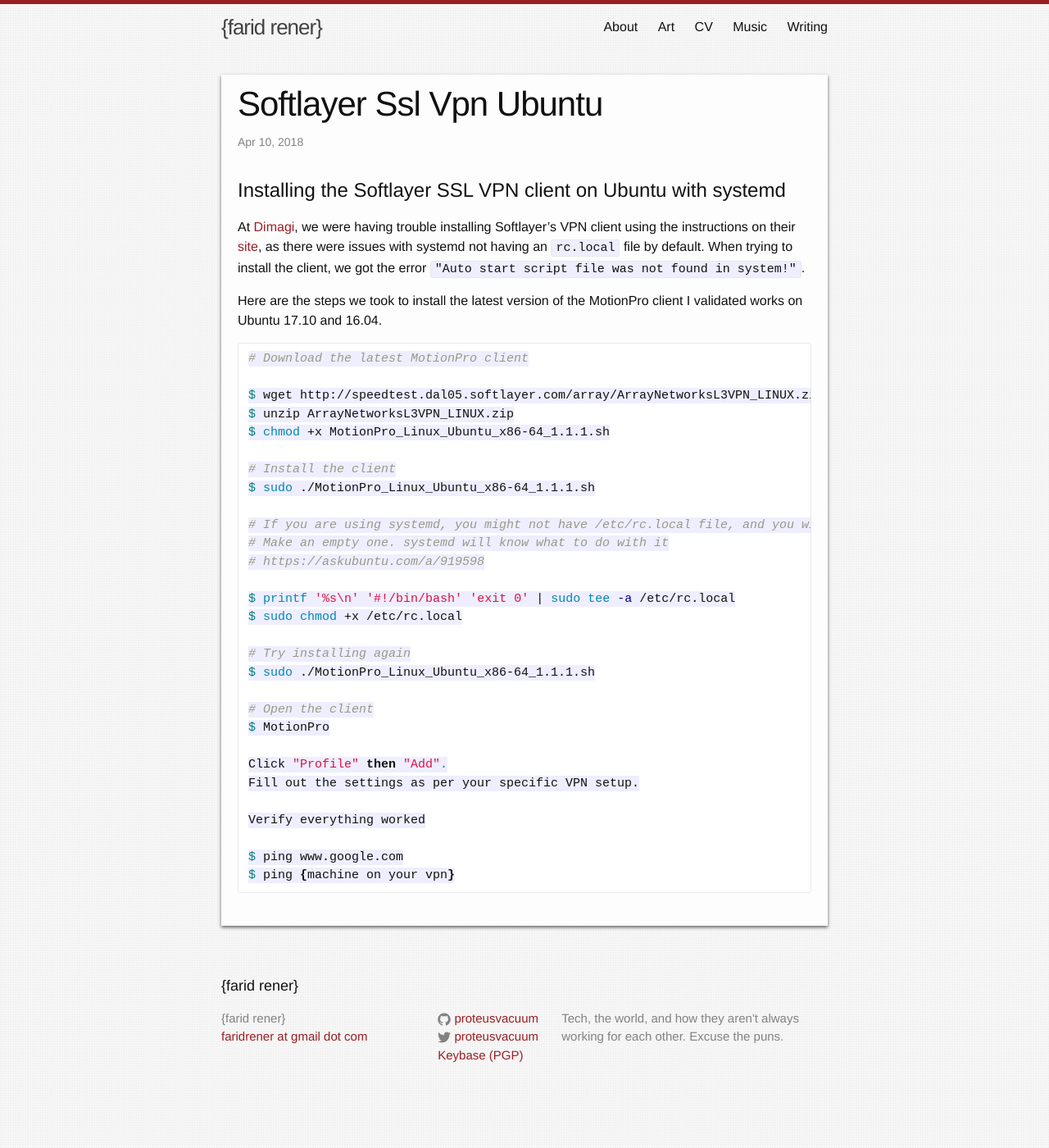
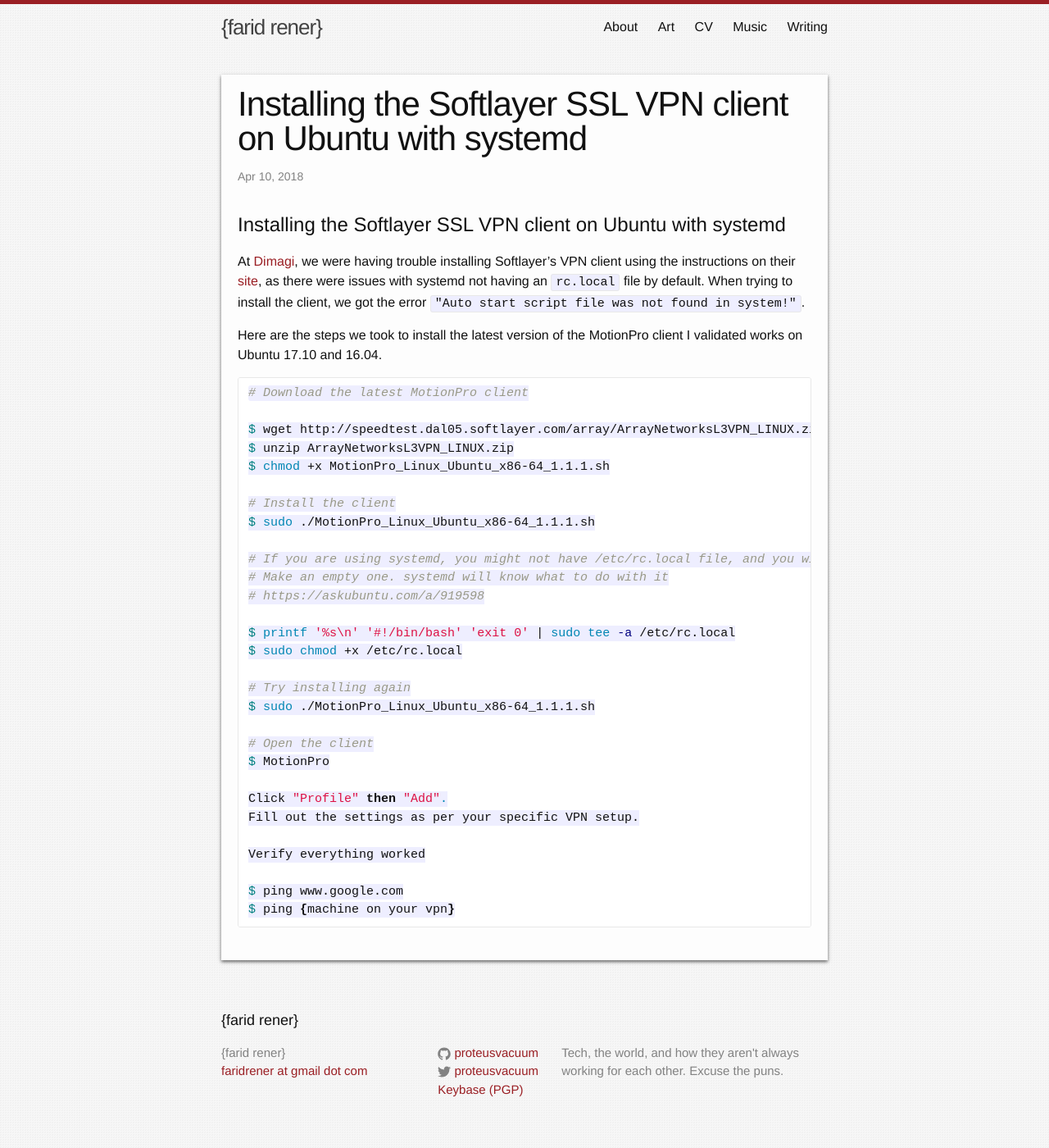
Before and after one commit to proteusvacuum/proteusvacuum.github.io, a Jekyll site: the page built from _posts/2018-04-10-Softlayer-SSL-VPN-Ubuntu.md, in a window 1280 px wide. Shown: the whole page at 82% size. Built offline with Jekyll 4.4.1, drawn with Linux system fonts in a browser that asks for light colours; our own code applies the rules of GitHub Pages for plain Markdown files; before the commit the page ends 1358 px from its top, so only the background shows below that.

Commit message:
add post layout

```diff
--- a/_posts/2018-04-10-Softlayer-SSL-VPN-Ubuntu.md
+++ b/_posts/2018-04-10-Softlayer-SSL-VPN-Ubuntu.md
@@ -1,3 +1,10 @@
+---
+layout: post
+title:  "Installing the Softlayer SSL VPN client on Ubuntu with systemd"
+date:   2018-04-10
+tag: code
+---
+
 # Installing the Softlayer SSL VPN client on Ubuntu with systemd
 
 At [Dimagi](https://www.dimagi.com), we were having trouble installing Softlayer's VPN client using the instructions on their [site](https://knowledgelayer.softlayer.com/procedure/ssl-vpn-linux), as there were issues with systemd not having an `rc.local` file by default. When trying to install the client, we got the error `"Auto start script file was not found in system!"`.
```
